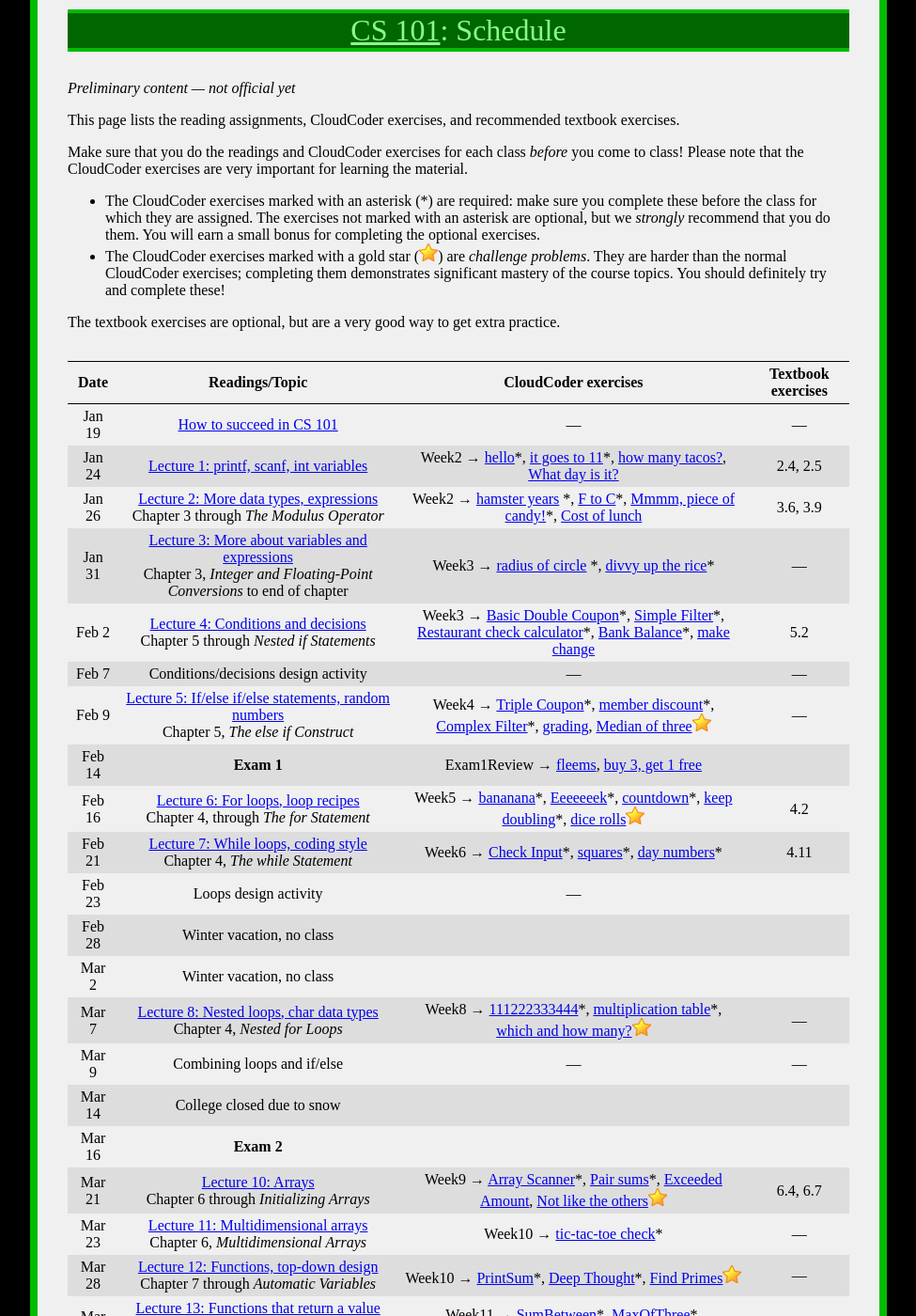
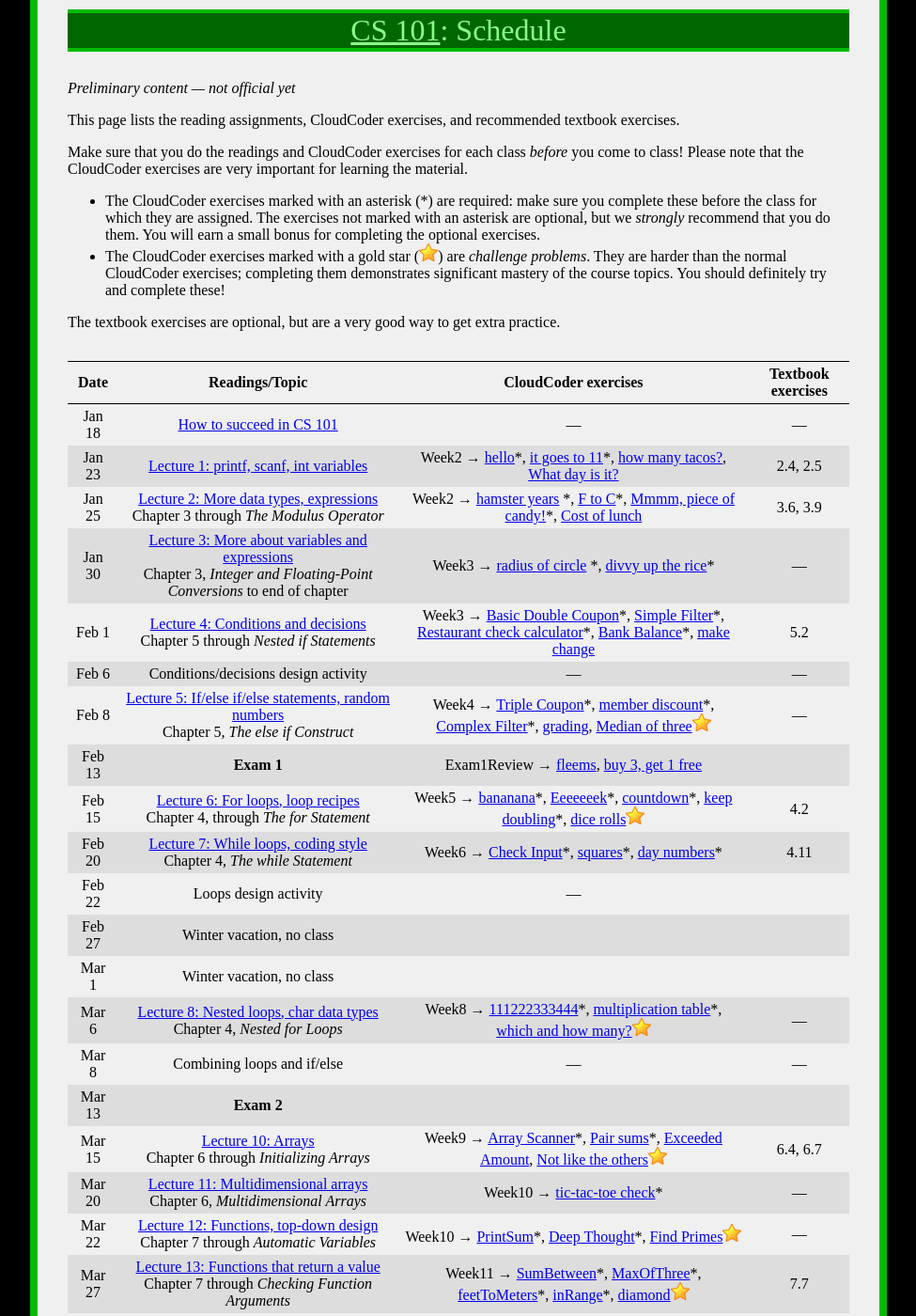
Before and after one commit to ycpcs/cs101-spring2018, a Jekyll site: the page built from schedule.md, in a window 1280 px wide and 1400 px high. Shown: the whole window at 94% size, without its empty margins (152-1127 px from the left). Built offline with Jekyll 4.4.1, drawn with Linux system fonts in a browser that asks for light colours; some of the changed text lies outside the part shown.

Commit message:
fix dates, note vacation

```diff
--- a/schedule.md
+++ b/schedule.md
@@ -14,34 +14,34 @@
 
 Date | Readings/Topic | CloudCoder exercises | Textbook exercises
 :----: | :--------: | :--------------------: | :------------------:
-Jan 19 | [How to succeed in CS 101](success.html) | &mdash; | &mdash;
-Jan 24 | [Lecture 1: printf, scanf, int variables](lectures/lecture01.html) | Week2 &rarr; [hello](https://cs.ycp.edu/cloudcoder/#exercise?c=15,p=796)\*, [it goes to 11](https://cs.ycp.edu/cloudcoder/#exercise?c=15,p=797)\*, [how many tacos?](https://cs.ycp.edu/cloudcoder/#exercise?c=15,p=798), [What day is it?](https://cs.ycp.edu/cloudcoder/#exercise?c=15,p=799) | 2.4, 2.5
-Jan 26 | [Lecture 2: More data types, expressions](lectures/lecture02.html)<br>Chapter 3 through *The Modulus Operator* | Week2 &rarr; [hamster years](https://cs.ycp.edu/cloudcoder/#exercise?c=15,p=800) \*, [F to C](https://cs.ycp.edu/cloudcoder/#exercise?c=15,p=801)\*, [Mmmm, piece of candy!](https://cs.ycp.edu/cloudcoder/#exercise?c=15,p=802)\*, [Cost of lunch](https://cs.ycp.edu/cloudcoder/#exercise?c=15,p=803) | 3.6, 3.9
-Jan 31 | [Lecture 3: More about variables and expressions](lectures/lecture03.html)<br>Chapter 3, *Integer and Floating-Point Conversions* to end of chapter | Week3 &rarr; [radius of circle](https://cs.ycp.edu/cloudcoder/#exercise?c=15,p=804) \*, [divvy up the rice](https://cs.ycp.edu/cloudcoder/#exercise?c=15,p=805)\* | &mdash;
-Feb 2 | [Lecture 4: Conditions and decisions](lectures/lecture04.html)<br>Chapter 5 through *Nested if Statements* | Week3 &rarr; [Basic Double Coupon](https://cs.ycp.edu/cloudcoder/#exercise?c=15,p=806)\*, [Simple Filter](https://cs.ycp.edu/cloudcoder/#exercise?c=15,p=807)\*, [Restaurant check calculator](https://cs.ycp.edu/cloudcoder/#exercise?c=15,p=809)\*, [Bank Balance](https://cs.ycp.edu/cloudcoder/#exercise?c=15,p=808)\*, [make change](https://cs.ycp.edu/cloudcoder/#exercise?c=15,p=843) | 5.2
-Feb 7 | <span class="activity">Conditions/decisions design activity</span> | &mdash; | &mdash;
-Feb 9 | [Lecture 5: If/else if/else statements, random numbers](lectures/lecture05.html)<br>Chapter 5, *The else if Construct* | Week4 &rarr; [Triple Coupon](https://cs.ycp.edu/cloudcoder/#exercise?c=15,p=810)\*, [member discount](https://cs.ycp.edu/cloudcoder/#exercise?c=15,p=811)\*, [Complex Filter](https://cs.ycp.edu/cloudcoder/#exercise?c=15,p=812)\*, [grading](https://cs.ycp.edu/cloudcoder/#exercise?c=15,p=853), [Median of three](https://cs.ycp.edu/cloudcoder/#exercise?c=15,p=857)![gold star](img/goldstar-tiny.png) | &mdash;
-Feb 14 | **Exam 1** | Exam1Review &rarr; [fleems](https://cs.ycp.edu/cloudcoder/#exercise?c=15,p=854), [buy 3, get 1 free](https://cs.ycp.edu/cloudcoder/#exercise?c=15,p=859)
-Feb 16 | [Lecture 6: For loops, loop recipes](lectures/lecture06.html)<br>Chapter 4, through *The for Statement* | Week5 &rarr; [bananana](https://cs.ycp.edu/cloudcoder/#exercise?c=15,p=813)\*, [Eeeeeeek](https://cs.ycp.edu/cloudcoder/#exercise?c=15,p=842)\*, [countdown](https://cs.ycp.edu/cloudcoder/#exercise?c=15,p=814)\*, [keep doubling](https://cs.ycp.edu/cloudcoder/#exercise?c=15,p=815)\*, [dice rolls](https://cs.ycp.edu/cloudcoder/#exercise?c=15,p=844)![gold star](img/goldstar-tiny.png) | 4.2
-Feb 21 | [Lecture 7: While loops, coding style](lectures/lecture07.html)<br>Chapter 4, *The while Statement* | Week6 &rarr; [Check Input](https://cs.ycp.edu/cloudcoder/#exercise?c=15,p=816)\*, [squares](https://cs.ycp.edu/cloudcoder/#exercise?c=15,p=817)\*, [day numbers](https://cs.ycp.edu/cloudcoder/#exercise?c=15,p=818)\* | 4.11
-Feb 23 | <span class="activity">Loops design activity</span> | &mdash;
-Feb 28 | Winter vacation, no class
-Mar 2 | Winter vacation, no class
-Mar 7 | [Lecture 8: Nested loops, char data types](lectures/lecture08.html)<br>Chapter 4, *Nested for Loops* | Week8 &rarr; [111222333444](https://cs.ycp.edu/cloudcoder/#exercise?c=15,p=819)\*, [multiplication table](https://cs.ycp.edu/cloudcoder/#exercise?c=15,p=858)\*, [which and how many?](https://cs.ycp.edu/cloudcoder/#exercise?c=15,p=820)![gold star](img/goldstar-tiny.png) | &mdash;
-Mar 9 | Combining loops and if/else | &mdash; | &mdash;
-Mar 14 | College closed due to snow
-Mar 16 | **Exam 2**
-Mar 21 | [Lecture 10: Arrays](lectures/lecture10.html)<br>Chapter 6 through *Initializing Arrays* | Week9 &rarr; [Array Scanner](https://cs.ycp.edu/cloudcoder/#exercise?c=15,p=821)\*, [Pair sums](https://cs.ycp.edu/cloudcoder/#exercise?c=15,p=822)\*, [Exceeded Amount](https://cs.ycp.edu/cloudcoder/#exercise?c=15,p=823), [Not like the others](https://cs.ycp.edu/cloudcoder/#exercise?c=15,p=824)![gold star](img/goldstar-tiny.png) | 6.4, 6.7
-Mar 23 | [Lecture 11: Multidimensional arrays](lectures/lecture11.html)<br>Chapter 6, *Multidimensional Arrays* | Week10 &rarr; [tic-tac-toe check](https://cs.ycp.edu/cloudcoder/#exercise?c=15,p=852)\* | &mdash;
-Mar 28 | [Lecture 12: Functions, top-down design](lectures/lecture12.html)<br>Chapter 7 through *Automatic Variables* | Week10 &rarr;  [PrintSum](https://cs.ycp.edu/cloudcoder/#exercise?c=15,p=825)\*, [Deep Thought](https://cs.ycp.edu/cloudcoder/#exercise?c=15,p=826)\*, [Find Primes](https://cs.ycp.edu/cloudcoder/#exercise?c=15,p=827)![gold star](img/goldstar-tiny.png) | &mdash;
-Mar 30 | [Lecture 13: Functions that return a value](lectures/lecture13.html)<br>Chapter 7 through *Checking Function Arguments* | Week11 &rarr; [SumBetween](https://cs.ycp.edu/cloudcoder/#exercise?c=15,p=831)\*, [MaxOfThree](https://cs.ycp.edu/cloudcoder/#exercise?c=15,p=832)\*, [feetToMeters](https://cs.ycp.edu/cloudcoder/#exercise?c=15,p=849)\*, [inRange](https://cs.ycp.edu/cloudcoder/#exercise?c=15,p=850)\*, [diamond](https://cs.ycp.edu/cloudcoder/#exercise?c=15,p=851)![gold star](img/goldstar-tiny.png) | 7.7
-Apr 4 | <span class="activity">Functions design activity</span>
-Apr 6 | [Lecture 14: Arrays and functions](lectures/lecture14.html)<br>Chapter 7 through *Multidimensional Variable-Length Arrays and Functions* | Week11 &rarr; [ArraySum](https://cs.ycp.edu/cloudcoder/#exercise?c=15,p=828)\*, [IsAscending](https://cs.ycp.edu/cloudcoder/#exercise?c=15,p=830)\*, [countOdd](https://cs.ycp.edu/cloudcoder/#exercise?c=15,p=829)\* | &mdash;
-Apr 11 | **Exam 3**
-Apr 13 | Spring vacation, no class
-Apr 18 | [Lecture 15: Pointers, reference parameters](lectures/lecture15.html)<br>Chapter 10 through *Using Pointers in Expressions* | Week12 &rarr; [AddEmUp](https://cs.ycp.edu/cloudcoder/#exercise?c=15,p=833)\* | &mdash;
-Apr 20 | [Lecture 16: Struct types](lectures/lecture16.html)<br>Chapter 8, through *Using Structures in Expressions*<br>[Lecture 17: Using structs with functions](lectures/lecture17.html)<br>Chapter 8, through *Initializing Structures* | | &mdash;
-Apr 25 | [Lecture 18: Pointers to structures](lectures/lecture18.html)<br>Chapter 10, *Working with Pointers and Structures* |  Week13 &rarr; [area of Rectangle](https://cs.ycp.edu/cloudcoder/#exercise?c=15,p=834)\*, [quadrant](https://cs.ycp.edu/cloudcoder/#exercise?c=15,p=860)\* | &mdash;
-Apr 27 | [Lecture 19: Composition](lectures/lecture19.html)<br>Chapter 8, *Structures Containing Structures*<br>[Lecture 20: Arrays of structures](lectures/lecture20.html)<br>Chapter 8, *Arrays of Structures* |  &mdash; | &mdash;
-May 2 | Exam review | &mdash; | &mdash;
-May 4 | **Exam 4**
+Jan 18 | [How to succeed in CS 101](success.html) | &mdash; | &mdash;
+Jan 23 | [Lecture 1: printf, scanf, int variables](lectures/lecture01.html) | Week2 &rarr; [hello](https://cs.ycp.edu/cloudcoder/#exercise?c=15,p=796)\*, [it goes to 11](https://cs.ycp.edu/cloudcoder/#exercise?c=15,p=797)\*, [how many tacos?](https://cs.ycp.edu/cloudcoder/#exercise?c=15,p=798), [What day is it?](https://cs.ycp.edu/cloudcoder/#exercise?c=15,p=799) | 2.4, 2.5
+Jan 25 | [Lecture 2: More data types, expressions](lectures/lecture02.html)<br>Chapter 3 through *The Modulus Operator* | Week2 &rarr; [hamster years](https://cs.ycp.edu/cloudcoder/#exercise?c=15,p=800) \*, [F to C](https://cs.ycp.edu/cloudcoder/#exercise?c=15,p=801)\*, [Mmmm, piece of candy!](https://cs.ycp.edu/cloudcoder/#exercise?c=15,p=802)\*, [Cost of lunch](https://cs.ycp.edu/cloudcoder/#exercise?c=15,p=803) | 3.6, 3.9
+Jan 30 | [Lecture 3: More about variables and expressions](lectures/lecture03.html)<br>Chapter 3, *Integer and Floating-Point Conversions* to end of chapter | Week3 &rarr; [radius of circle](https://cs.ycp.edu/cloudcoder/#exercise?c=15,p=804) \*, [divvy up the rice](https://cs.ycp.edu/cloudcoder/#exercise?c=15,p=805)\* | &mdash;
+Feb 1 | [Lecture 4: Conditions and decisions](lectures/lecture04.html)<br>Chapter 5 through *Nested if Statements* | Week3 &rarr; [Basic Double Coupon](https://cs.ycp.edu/cloudcoder/#exercise?c=15,p=806)\*, [Simple Filter](https://cs.ycp.edu/cloudcoder/#exercise?c=15,p=807)\*, [Restaurant check calculator](https://cs.ycp.edu/cloudcoder/#exercise?c=15,p=809)\*, [Bank Balance](https://cs.ycp.edu/cloudcoder/#exercise?c=15,p=808)\*, [make change](https://cs.ycp.edu/cloudcoder/#exercise?c=15,p=843) | 5.2
+Feb 6 | <span class="activity">Conditions/decisions design activity</span> | &mdash; | &mdash;
+Feb 8 | [Lecture 5: If/else if/else statements, random numbers](lectures/lecture05.html)<br>Chapter 5, *The else if Construct* | Week4 &rarr; [Triple Coupon](https://cs.ycp.edu/cloudcoder/#exercise?c=15,p=810)\*, [member discount](https://cs.ycp.edu/cloudcoder/#exercise?c=15,p=811)\*, [Complex Filter](https://cs.ycp.edu/cloudcoder/#exercise?c=15,p=812)\*, [grading](https://cs.ycp.edu/cloudcoder/#exercise?c=15,p=853), [Median of three](https://cs.ycp.edu/cloudcoder/#exercise?c=15,p=857)![gold star](img/goldstar-tiny.png) | &mdash;
+Feb 13 | **Exam 1** | Exam1Review &rarr; [fleems](https://cs.ycp.edu/cloudcoder/#exercise?c=15,p=854), [buy 3, get 1 free](https://cs.ycp.edu/cloudcoder/#exercise?c=15,p=859)
+Feb 15 | [Lecture 6: For loops, loop recipes](lectures/lecture06.html)<br>Chapter 4, through *The for Statement* | Week5 &rarr; [bananana](https://cs.ycp.edu/cloudcoder/#exercise?c=15,p=813)\*, [Eeeeeeek](https://cs.ycp.edu/cloudcoder/#exercise?c=15,p=842)\*, [countdown](https://cs.ycp.edu/cloudcoder/#exercise?c=15,p=814)\*, [keep doubling](https://cs.ycp.edu/cloudcoder/#exercise?c=15,p=815)\*, [dice rolls](https://cs.ycp.edu/cloudcoder/#exercise?c=15,p=844)![gold star](img/goldstar-tiny.png) | 4.2
+Feb 20 | [Lecture 7: While loops, coding style](lectures/lecture07.html)<br>Chapter 4, *The while Statement* | Week6 &rarr; [Check Input](https://cs.ycp.edu/cloudcoder/#exercise?c=15,p=816)\*, [squares](https://cs.ycp.edu/cloudcoder/#exercise?c=15,p=817)\*, [day numbers](https://cs.ycp.edu/cloudcoder/#exercise?c=15,p=818)\* | 4.11
+Feb 22 | <span class="activity">Loops design activity</span> | &mdash;
+Feb 27 | Winter vacation, no class
+Mar 1 | Winter vacation, no class
+Mar 6 | [Lecture 8: Nested loops, char data types](lectures/lecture08.html)<br>Chapter 4, *Nested for Loops* | Week8 &rarr; [111222333444](https://cs.ycp.edu/cloudcoder/#exercise?c=15,p=819)\*, [multiplication table](https://cs.ycp.edu/cloudcoder/#exercise?c=15,p=858)\*, [which and how many?](https://cs.ycp.edu/cloudcoder/#exercise?c=15,p=820)![gold star](img/goldstar-tiny.png) | &mdash;
+Mar 8 | Combining loops and if/else | &mdash; | &mdash;
+Mar 13 | **Exam 2**
+Mar 15 | [Lecture 10: Arrays](lectures/lecture10.html)<br>Chapter 6 through *Initializing Arrays* | Week9 &rarr; [Array Scanner](https://cs.ycp.edu/cloudcoder/#exercise?c=15,p=821)\*, [Pair sums](https://cs.ycp.edu/cloudcoder/#exercise?c=15,p=822)\*, [Exceeded Amount](https://cs.ycp.edu/cloudcoder/#exercise?c=15,p=823), [Not like the others](https://cs.ycp.edu/cloudcoder/#exercise?c=15,p=824)![gold star](img/goldstar-tiny.png) | 6.4, 6.7
+Mar 20 | [Lecture 11: Multidimensional arrays](lectures/lecture11.html)<br>Chapter 6, *Multidimensional Arrays* | Week10 &rarr; [tic-tac-toe check](https://cs.ycp.edu/cloudcoder/#exercise?c=15,p=852)\* | &mdash;
+Mar 22 | [Lecture 12: Functions, top-down design](lectures/lecture12.html)<br>Chapter 7 through *Automatic Variables* | Week10 &rarr;  [PrintSum](https://cs.ycp.edu/cloudcoder/#exercise?c=15,p=825)\*, [Deep Thought](https://cs.ycp.edu/cloudcoder/#exercise?c=15,p=826)\*, [Find Primes](https://cs.ycp.edu/cloudcoder/#exercise?c=15,p=827)![gold star](img/goldstar-tiny.png) | &mdash;
+Mar 27 | [Lecture 13: Functions that return a value](lectures/lecture13.html)<br>Chapter 7 through *Checking Function Arguments* | Week11 &rarr; [SumBetween](https://cs.ycp.edu/cloudcoder/#exercise?c=15,p=831)\*, [MaxOfThree](https://cs.ycp.edu/cloudcoder/#exercise?c=15,p=832)\*, [feetToMeters](https://cs.ycp.edu/cloudcoder/#exercise?c=15,p=849)\*, [inRange](https://cs.ycp.edu/cloudcoder/#exercise?c=15,p=850)\*, [diamond](https://cs.ycp.edu/cloudcoder/#exercise?c=15,p=851)![gold star](img/goldstar-tiny.png) | 7.7
+Mar 29 | Spring vacation, no class
+Apr 3 | <span class="activity">Functions design activity</span>
+Apr 5 | [Lecture 14: Arrays and functions](lectures/lecture14.html)<br>Chapter 7 through *Multidimensional Variable-Length Arrays and Functions* | Week11 &rarr; [ArraySum](https://cs.ycp.edu/cloudcoder/#exercise?c=15,p=828)\*, [IsAscending](https://cs.ycp.edu/cloudcoder/#exercise?c=15,p=830)\*, [countOdd](https://cs.ycp.edu/cloudcoder/#exercise?c=15,p=829)\* | &mdash;
+Apr 10 | **Exam 3**
+Apr 12 | [Lecture 15: Pointers, reference parameters](lectures/lecture15.html)<br>Chapter 10 through *Using Pointers in Expressions* | Week12 &rarr; [AddEmUp](https://cs.ycp.edu/cloudcoder/#exercise?c=15,p=833)\* | &mdash;
+Apr 19 | [Lecture 16: Struct types](lectures/lecture16.html)<br>Chapter 8, through *Using Structures in Expressions*<br>[Lecture 17: Using structs with functions](lectures/lecture17.html)<br>Chapter 8, through *Initializing Structures* | | &mdash;
+Apr 19 | [Lecture 18: Pointers to structures](lectures/lecture18.html)<br>Chapter 10, *Working with Pointers and Structures* |  Week13 &rarr; [area of Rectangle](https://cs.ycp.edu/cloudcoder/#exercise?c=15,p=834)\*, [quadrant](https://cs.ycp.edu/cloudcoder/#exercise?c=15,p=860)\* | &mdash;
+Apr 24 | [Lecture 19: Composition](lectures/lecture19.html)<br>Chapter 8, *Structures Containing Structures*<br>
+Apr 26 | [Lecture 20: Arrays of structures](lectures/lecture20.html)<br>Chapter 8, *Arrays of Structures* |  &mdash; | &mdash;
+May 1 | Exam review | &mdash; | &mdash;
+May 3 | **Exam 4**
```
